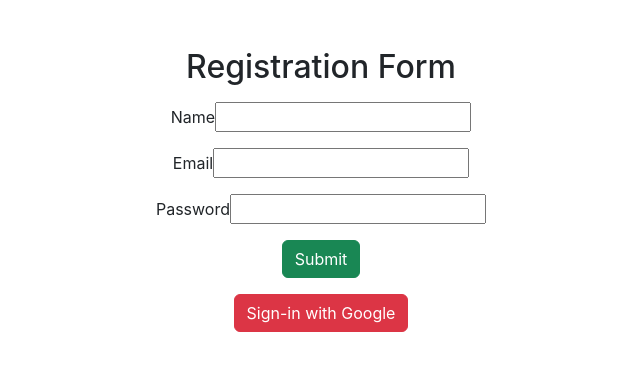
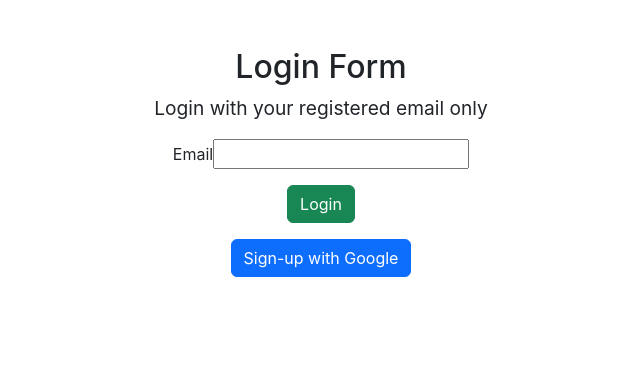
Before and after one commit to PrathamPatel010/Money-Tracking-App, a React (Create React App) app in the folder frontend/: page / in a window 1280 px wide. Shown: the top 370 px of the page, without its empty margins (319-959 px from the left). Built offline with nearby package versions, Linux system fonts and the light colour scheme.

Commit message:
Redirecting User to SuccessPage After successful authenticationdeveloped

```diff
--- a/frontend/src/App.jsx
+++ b/frontend/src/App.jsx
@@ -1,10 +1,12 @@
 import FormComponent from './FormComponent';
 import {BrowserRouter as Router,Route,Routes} from 'react-router-dom';
+import SuccessPage from './SuccessPage';
 function App() {
     return(
       <Router>
         <Routes>
           <Route path="/" element={<FormComponent/>} />
+          <Route path="/SuccessPage" element={<SuccessPage/>} />
         </Routes>
       </Router>
     )
--- a/frontend/src/FormComponent.jsx
+++ b/frontend/src/FormComponent.jsx
@@ -2,19 +2,15 @@
 import axios from 'axios';
 
 const FormComponent = () => {
-    const [name,setName] = useState('');
-    const [password,setPassword] = useState('');
     const [email,setEmail] = useState('');
 
     async function handleSubmit(e){
         e.preventDefault();
-        const userData = {name,password,email};
-        const response = await axios.post('http://localhost:5000/api/register',userData);
+        const userData = {email};
+        const response = await axios.post('http://localhost:5000/api/login',userData);
         if(response.status===200){
             console.log(response);
             setEmail('');
-            setName('');
-            setPassword('');
         }
     }
 
@@ -24,31 +20,24 @@
     }
 
     return (
-        <>
+        <React.Fragment>
             <article className="text-center my-5">
-                <h2>Registration Form</h2>
+                <h2>Login Form</h2>
+                <p><big>Login with your registered email only</big></p>
                 <form method="post" onSubmit={handleSubmit}>
-                    <div className="container text-center my-3">
-                        <label htmlFor="name">Name</label>
-                        <input type="text" value={name} onChange={(e)=>{setName(e.target.value)}} required/>
-                    </div>
                     <div className="container text-center my-3">
                         <label htmlFor="mail">Email</label>
                         <input type="email" value={email} onChange={(e)=>{setEmail(e.target.value)}} required/>
                     </div>
-                    <div className="container text-center my-3">
-                        <label htmlFor="password">Password</label>
-                        <input type="password" value={password} onChange={(e)=>{setPassword(e.target.value)}} required/>
+                    <div className="container my-3">
+                        <button className="btn btn-success">Login</button>
                     </div>
                     <div className="container my-3">
-                        <button className="btn btn-success">Submit</button>
-                    </div>
-                    <div className="container my-3">
-                        <button className="btn btn-danger" onClick={handleGoogleSignin}>Sign-in with Google</button>
+                        <button className="btn btn-primary" onClick={handleGoogleSignin}>Sign-up with Google</button>
                     </div>
                 </form>
             </article>
-        </>
+        </React.Fragment>
     )
 }
 
--- /dev/null
+++ b/frontend/src/SuccessPage.jsx
@@ -0,0 +1,13 @@
+import React from 'react';
+import { Link } from 'react-router-dom';
+
+const SuccessPage = () => {
+    return(
+        <div>
+            <h2>Registration Successful!!</h2>
+            <Link to="/" className="btn btn-primary">Go Back to login</Link>
+        </div>
+    )
+}
+
+export default SuccessPage;
```
Also changed, not shown: 1 other file (tests, documents, lock files or other folders).
